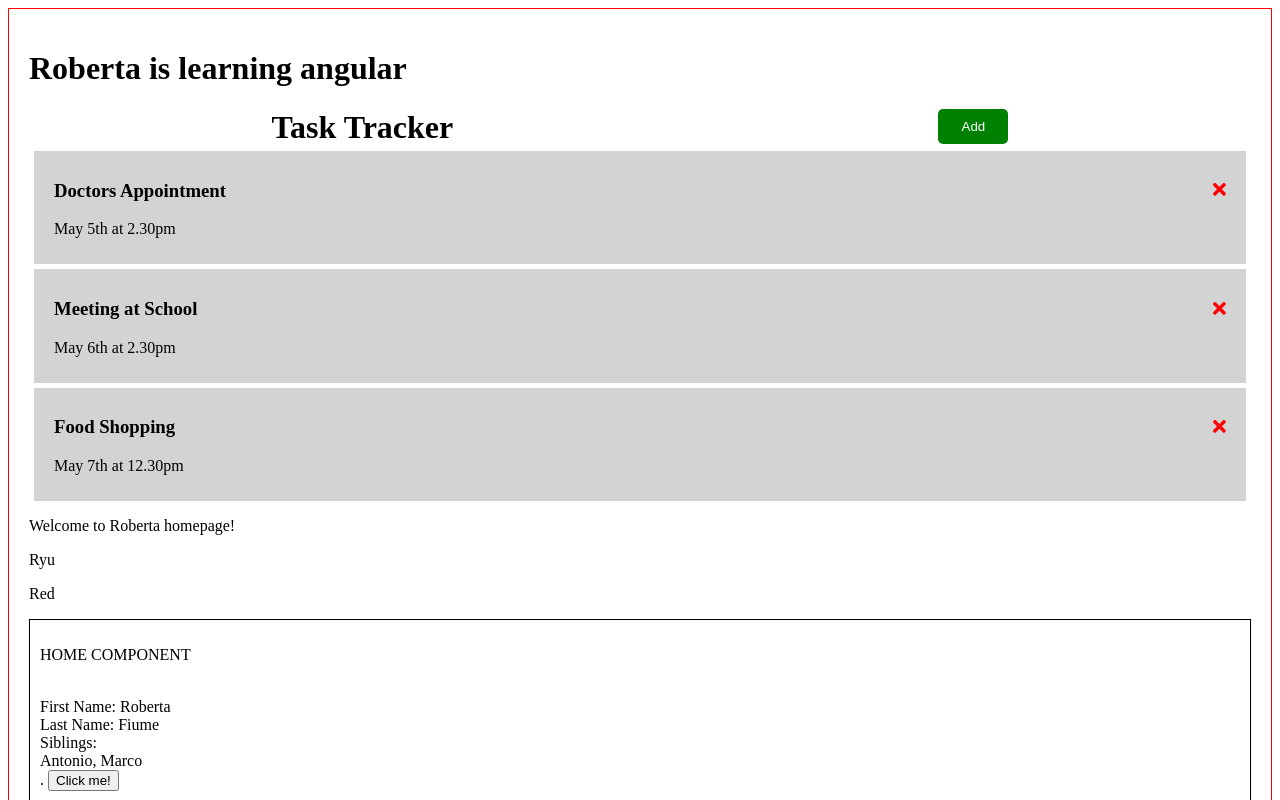
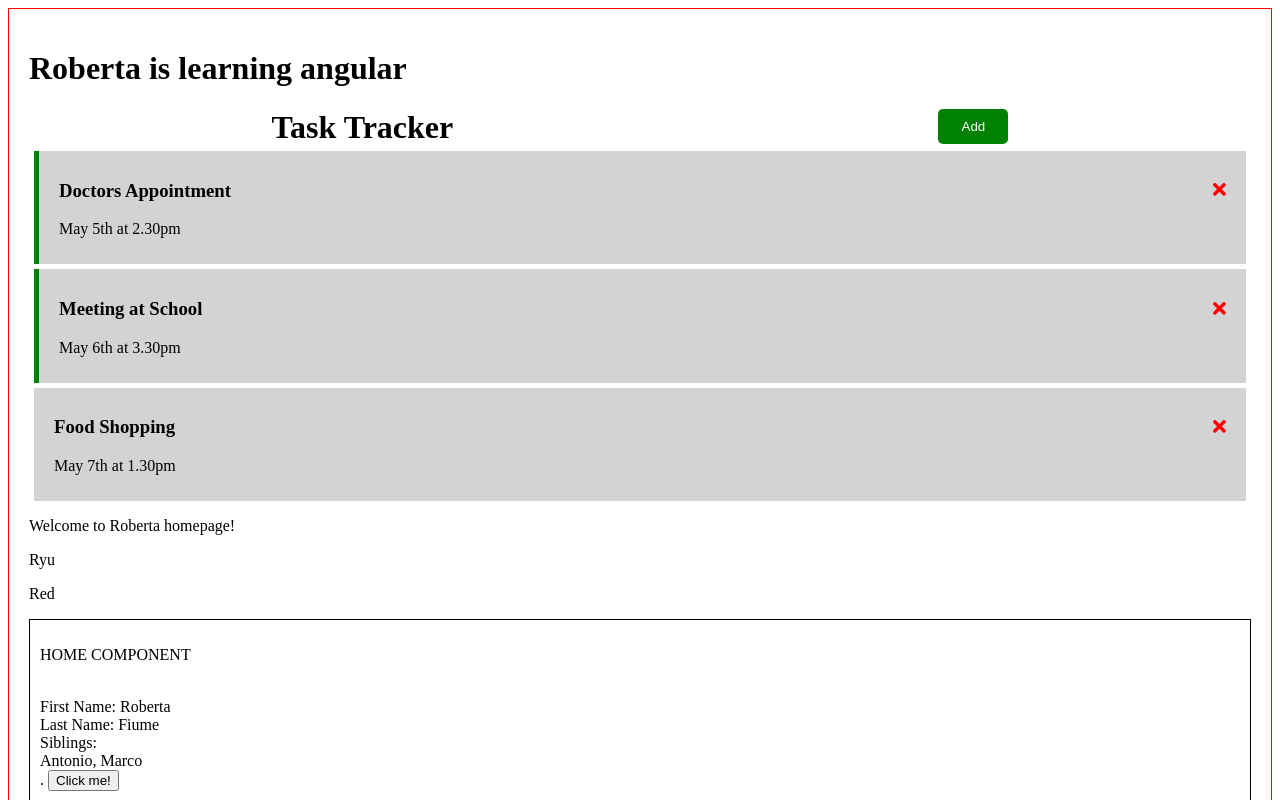
Before and after one commit to roberta-fiume/learning-angular, an Angular app: page / in a window 1280 px wide. Shown: the top 800 px of the page. Built offline with nearby package versions, Linux system fonts and the light colour scheme; data requests are answered from the project's data file.

Commit message:
added toggle reminder on double click

```diff
--- a/db.json
+++ b/db.json
@@ -9,13 +9,13 @@
     {
       "id": 2,
       "text": "Meeting at School",
-      "day": "May 6th at 2.30pm",
+      "day": "May 6th at 3.30pm",
       "reminder": true
     },
     {
       "id": 3,
       "text": "Food Shopping",
-      "day": "May 7th at 12.30pm",
+      "day": "May 7th at 1.30pm",
       "reminder": false
     }
   ]
--- a/src/app/components/task-item/task-item.component.html
+++ b/src/app/components/task-item/task-item.component.html
@@ -1,10 +1,17 @@
-<div class="task">
+<div
+    class="task"
+    [ngClass]="{ border: task.reminder }"
+    (dblclick)="onToggle(task)"
+>
     <h3 class="task__reminder">{{ task.text }}
         <fa-icon
             [ngStyle]="{'color': 'red'}"
             [icon]="faTimes"
             (click)="onDelete(task)"
         >
-        </fa-icon></h3>
-    <p class="task__day"> {{ task.day }}</p>
+        </fa-icon>
+    </h3>
+    <p class="task__day" > {{ task.day }}</p>
 </div>
+
+<!-- on the div with class task we add the class border if the task.reminder is true -->
--- a/src/app/components/task-item/task-item.component.scss
+++ b/src/app/components/task-item/task-item.component.scss
@@ -10,7 +10,11 @@
        justify-content: space-between;
     }
 
-    // &__day {
-    //   border-left: 5px solid green;
-    // }
+    &__border {
+      border-left: 5px solid green;
+    }
 }
+
+.border {
+    border-left: 5px solid green;
+}
--- a/src/app/components/task-item/task-item.component.ts
+++ b/src/app/components/task-item/task-item.component.ts
@@ -10,6 +10,7 @@ import { faTimes } from '@fortawesome/free-solid-svg-icons';
 export class TaskItemComponent implements OnInit {
   @Input() task!: Task;
   @Output() onDeleteTask: EventEmitter<Task> = new EventEmitter();  //onDeleteTask is going to be the type of EventEmitter and also the <Task> interface. We set it equal to a new EventEmitter
+  @Output() onToggleReminder: EventEmitter<Task> = new EventEmitter();
   faTimes = faTimes;
 
   constructor() { }
@@ -21,4 +22,9 @@ export class TaskItemComponent implements OnInit {
     this.onDeleteTask.emit(task); // Emitting the onDelete event to parent Tasks
   }
 
+  onToggle(task: any) {
+    console.log("DOUBLE CLICK!");
+    this.onToggleReminder.emit(task); // Emitting the onDelete event to parent Tasks
+  }
+
 }
--- a/src/app/components/tasks/tasks.component.html
+++ b/src/app/components/tasks/tasks.component.html
@@ -3,5 +3,6 @@
         *ngFor="let task of tasks"
         [task]="task"
         (onDeleteTask)="deleteTask(task)"
+        (onToggleReminder)="toggleReminder(task)"
     > </app-task-item>
 </div>
--- a/src/app/components/tasks/tasks.component.ts
+++ b/src/app/components/tasks/tasks.component.ts
@@ -22,4 +22,10 @@ export class TasksComponent implements OnInit {
       (this.tasks = this.tasks.filter( t => t.id !== task.id)));  //for each task we want that the task.id is not equal to the task.id that we deleted
   }
 
+  toggleReminder(task: Task) {
+    console.log("I'm called")
+    task.reminder = !task.reminder;
+    console.log("task reminder:", task.reminder);
+  }
+
 }
```
